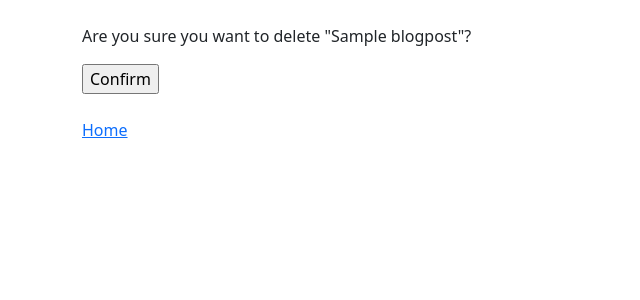
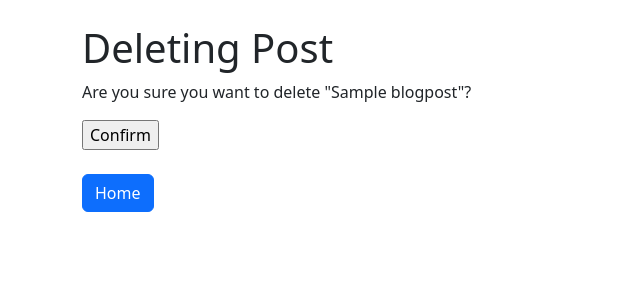
Before and after one commit to damachad/django_blog, a Django app: page /posts/1/delete in a window 1280 px wide. Shown: the part 56-356 px from the top of the page, without its empty margins (0-640 px from the left). Run offline with Django 5.2, Linux system fonts and the light colour scheme; a user stored in the database is signed in; tables that the repository leaves empty hold one stand-in row (values such as "Sample post").

Commit message:
Add Header and fix home button

```diff
--- a/BlogTest/myapp/templates/myapp/blogpost_confirm_delete.html
+++ b/BlogTest/myapp/templates/myapp/blogpost_confirm_delete.html
@@ -1,6 +1,7 @@
 {% extends "base.html" %}
 {% block title %}Delete Post{% endblock %}
 {% block content %}
+<h1>Deleting Post</h1>
 <form method="post">
 	{% csrf_token %}
     <p>Are you sure you want to delete "{{ object }}"?</p>
@@ -8,5 +9,8 @@
     <input type="submit" value="Confirm">
 </form>
 </br>
-<a target="_self" href="{% url 'home' %}">Home</a>
+<a href="{% url 'home' %}"
+    target="_self"
+    class="btn btn-primary">Home
+</a>
 {% endblock %}
--- a/BlogTest/myapp/templates/registration/login.html
+++ b/BlogTest/myapp/templates/registration/login.html
@@ -1,6 +1,7 @@
 {% extends 'base.html' %}
 {% block title %}Login{% endblock %}
 {% block content %}
+<h1>Login</h1>
 <form method="post">
 	{% csrf_token %}
 	{{ form.as_p }}
--- a/BlogTest/myapp/templates/registration/register.html
+++ b/BlogTest/myapp/templates/registration/register.html
@@ -1,6 +1,7 @@
 {% extends 'base.html' %}
 {% block title %}Register{% endblock %}
 {% block content %}
+<h1>Sign Up</h1>
 <form method="post">
 	{% csrf_token %}
 	{{ form.as_p }}
```
